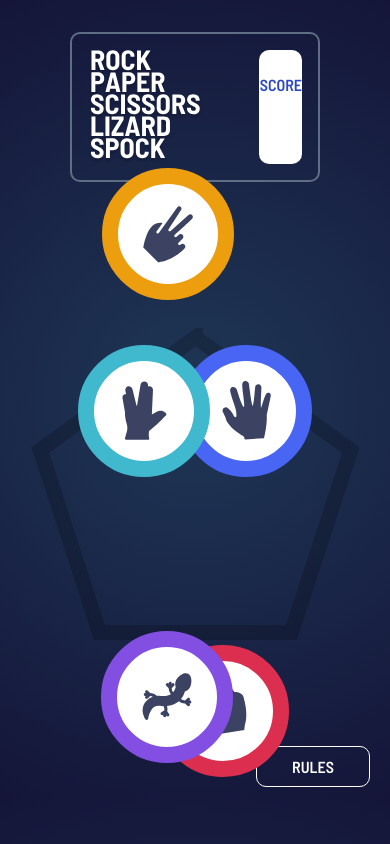
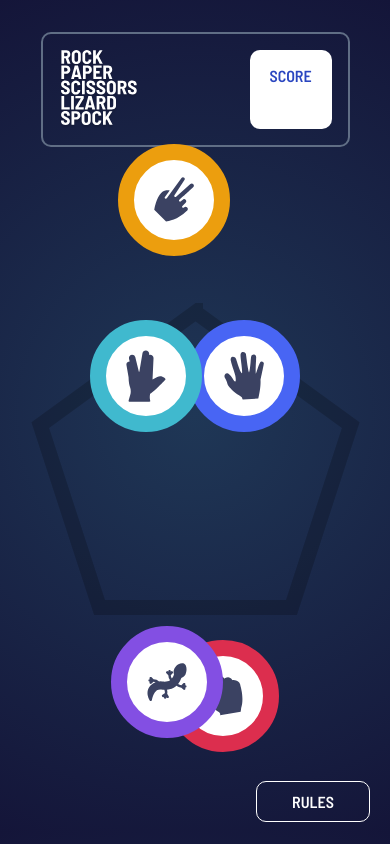
Before and after one commit to PerlaSC/rock-paper-scissors-lizard-spock, a website: page index.html in a window 390 px wide. Drawn offline with Linux system fonts and the light colour scheme.

Commit message:
media 425px

```diff
--- a/css/styles.css
+++ b/css/styles.css
@@ -184,6 +184,8 @@ body {
     left: 25%; } }
 
 @media (max-width: 768px) {
+  .play {
+    max-width: 600px; }
   .game {
     margin-top: 70px; }
   .scissor {
@@ -203,9 +205,46 @@ body {
     left: 20%; }
   .background {
     top: 0;
-    left: 0;
-    right: 25%;
-    top: 22%; }
+    left: 0; }
   .modal {
     right: 25%;
     top: 20%; } }
+
+@media (max-width: 425px) {
+  .score {
+    width: 70%; }
+    .score img {
+      width: 80px; }
+    .score__container {
+      width: 30%; }
+  .play {
+    max-width: 600px; }
+  .game {
+    max-width: 350px;
+    margin: 5em auto; }
+  .container {
+    width: 80px;
+    height: 80px; }
+    .container img {
+      width: 40px; }
+  .scissor {
+    right: 40%;
+    top: -18%; }
+  .paper {
+    right: 20%;
+    top: 20%; }
+  .rock {
+    right: 26%;
+    bottom: -13%; }
+  .lizard {
+    bottom: -10%;
+    left: 26%; }
+  .spock {
+    top: 20%;
+    left: 20%; }
+  .background {
+    top: 0;
+    left: 0; }
+  .modal {
+    right: 25%;
+    top: 20%; } }
```
